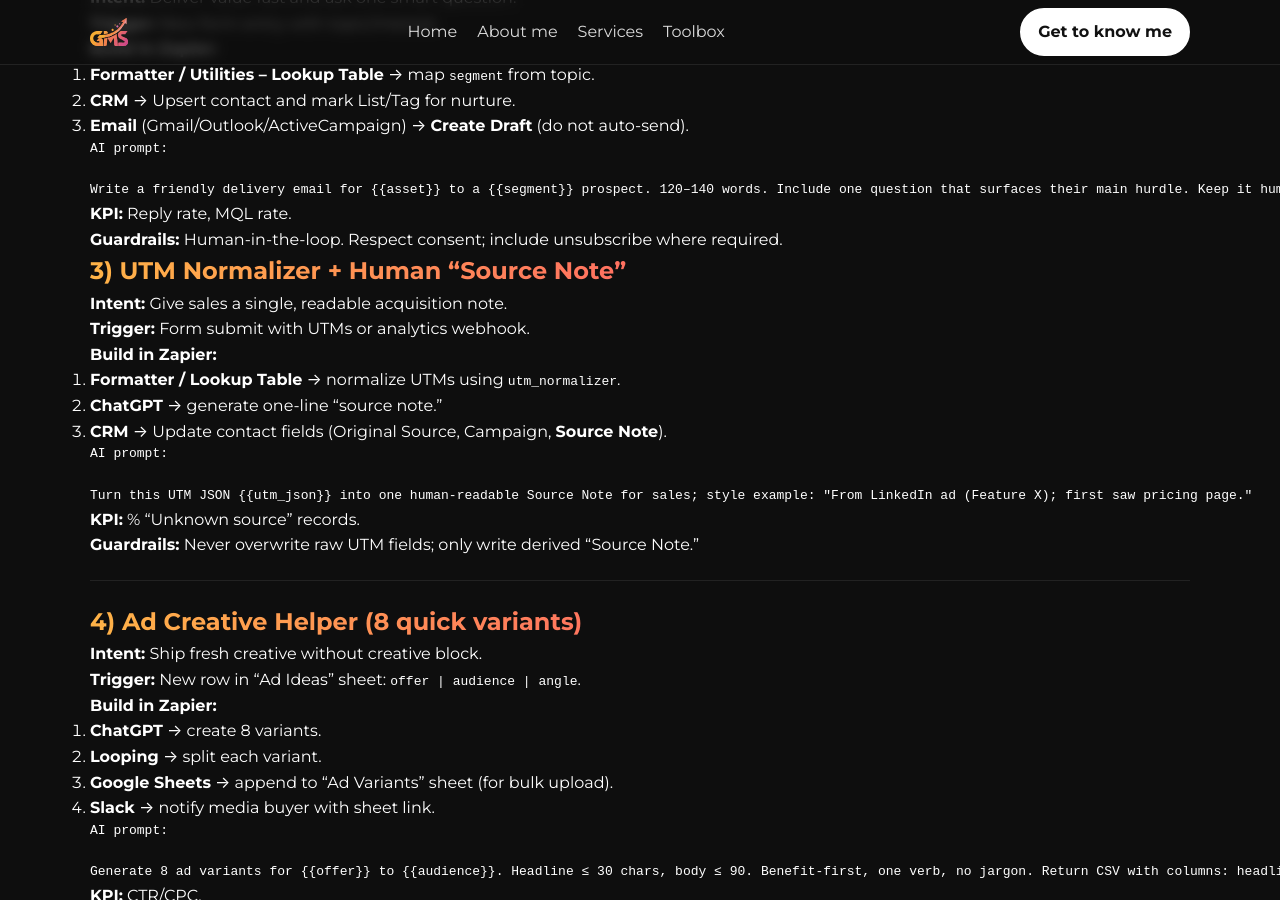
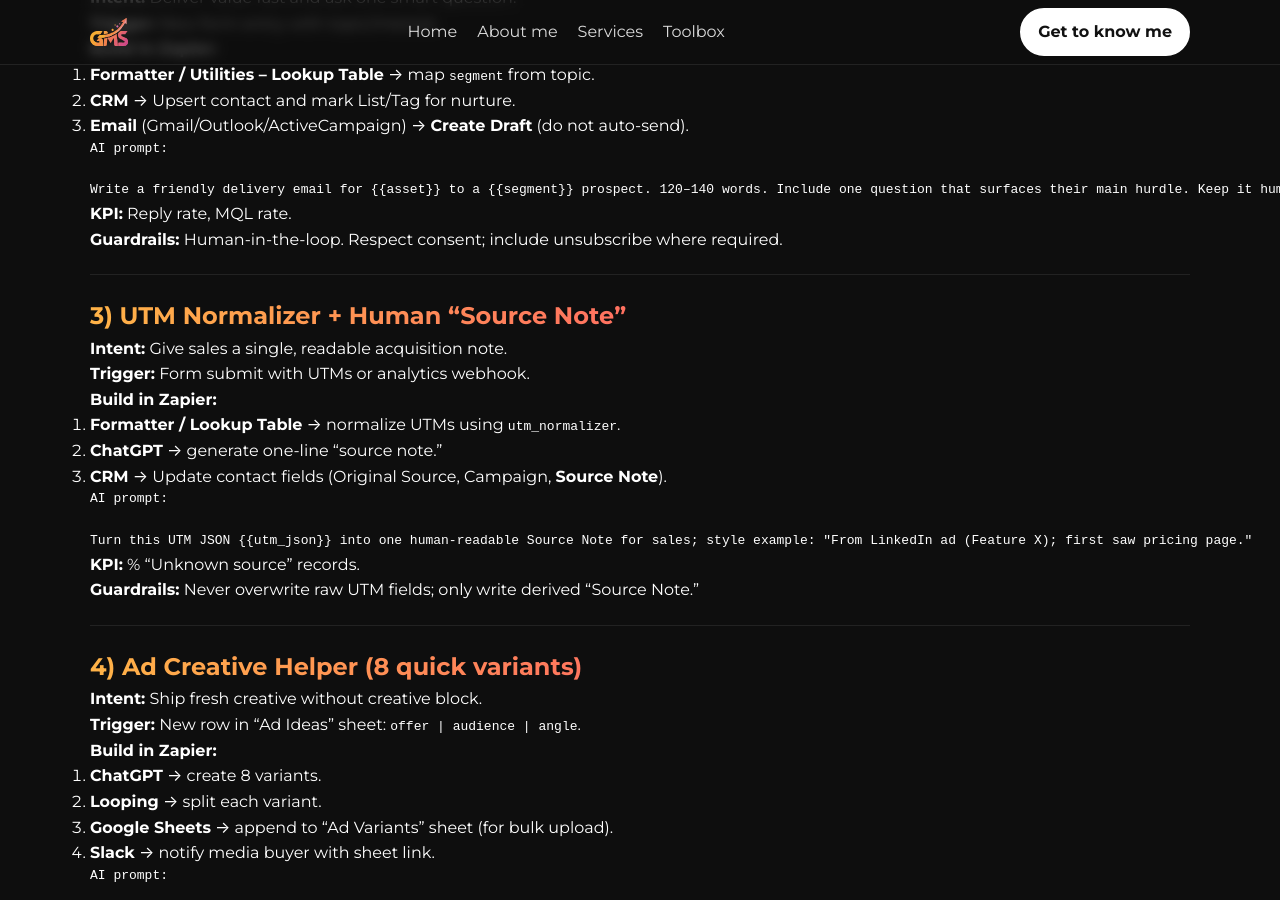
Before and after one commit to rliedmeiergrowth-create/freelanceproject, a Jekyll site: the page built from _toolbox/marketing-automation-workflows-zapier.md, in a window 1280 px wide and 900 px high, scrolled down 2789 px. Built offline with Jekyll 4.4.1, drawn with Linux system fonts in a browser that asks for light colours.

Commit message:
Update marketing-automation-workflows-zapier.md

```diff
--- a/_toolbox/marketing-automation-workflows-zapier.md
+++ b/_toolbox/marketing-automation-workflows-zapier.md
@@ -115,6 +115,8 @@ Write a friendly delivery email for {{asset}} to a {{segment}} prospect. 120–1
     {% endraw %}
     <p><strong>KPI:</strong> Reply rate, MQL rate.<br>
        <strong>Guardrails:</strong> Human-in-the-loop. Respect consent; include unsubscribe where required.</p>
+
+        <hr style="border:none;border-top:1px solid #222;margin:22px 0;">
 
     <h2>3) UTM Normalizer + Human “Source Note”</h2>
     <p><strong>Intent:</strong> Give sales a single, readable acquisition note.<br>
@@ -248,6 +250,8 @@ Email 2 (4 days later): one-liner check-in + soft CTA. Keep both under 110 words
     {% endraw %}
     <p><strong>KPI:</strong> Re-engage rate, recovered revenue.<br>
        <strong>Guardrails:</strong> For B2C, add a time-boxed incentive in Email 2.</p>
+
+        <hr style="border:none;border-top:1px solid #222;margin:22px 0;">
 
     <h2>10) Owner-Aware SLA Alert (quiet hours respected)</h2>
     <p><strong>Intent:</strong> Catch idle MQLs and deals without spamming at night.<br>
```
